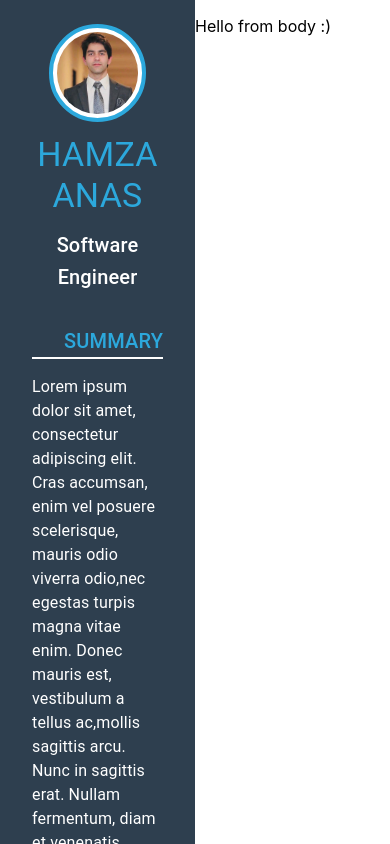
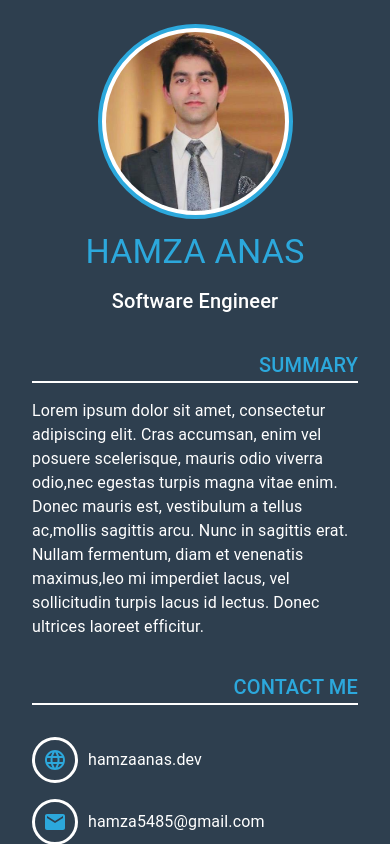
Before and after one commit to hamza5485/ReactMaterialCV, a React (Create React App) app: page / in a window 390 px wide. Shown: the top 844 px of the page. Built offline with nearby package versions, Linux system fonts and the light colour scheme.

Commit message:
responsive grids

```diff
--- a/src/App.js
+++ b/src/App.js
@@ -7,6 +7,7 @@ import Body from './components/app/Body/Body';
 const useStyles = makeStyles(theme => ({
     root: {
         flexGrow: 1,
+        height: '100vh'
     }
 }));
 
@@ -16,10 +17,10 @@ const App = () => {
     return (
         <div className="App">
             <Grid container className={classes.root}>
-                <Grid item xs={6} sm={5} md={4} lg={3}>
+                <Grid item sm={12} md={3}>
                     <Sidebar />
                 </Grid>
-                <Grid item xs={6} sm={7} md={8} lg={9}>
+                <Grid item sm={12} md={9}>
                     <Body />
                 </Grid>
             </Grid>
```
